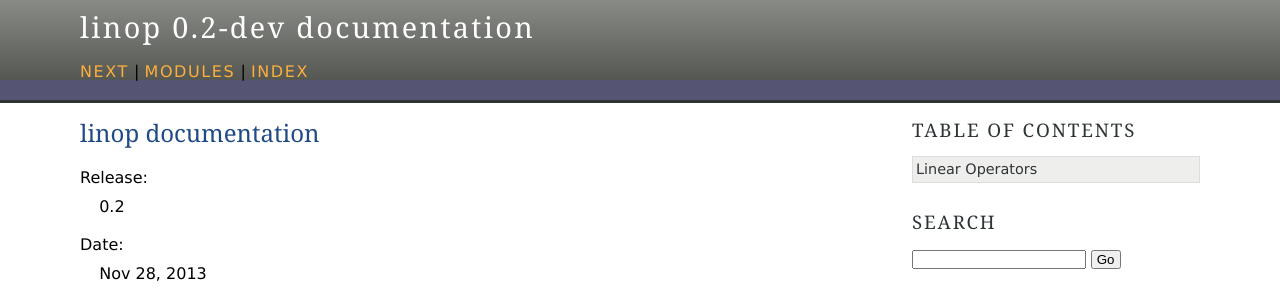
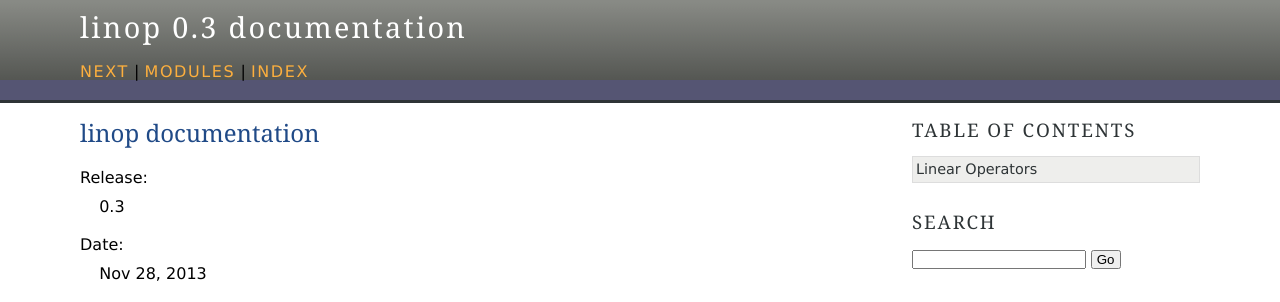
Before and after one commit to ghisvail/linop, a Sphinx documentation site: the page built from doc/source/index.rst, in a window 1280 px wide. Shown: the top 302 px of the page. Built offline with Sphinx 7.4.7, drawn with Linux system fonts in a browser that asks for light colours.

Commit message:
bump version

```diff
--- a/doc/source/conf.py
+++ b/doc/source/conf.py
@@ -58,9 +58,9 @@ copyright = u'2013, G. Vaillant'
 # built documents.
 #
 # The short X.Y version.
-version = '0.2'
+version = '0.3'
 # The full version, including alpha/beta/rc tags.
-release = '0.2-dev'
+release = '0.3'
 
 # The language for content autogenerated by Sphinx. Refer to documentation
 # for a list of supported languages.
--- a/linop/version.py
+++ b/linop/version.py
@@ -1,5 +1,5 @@
-version = '0.2.1'
-release = False
+version = '0.3'
+release = True
 
 if not release:
     version += '-dev'
```
